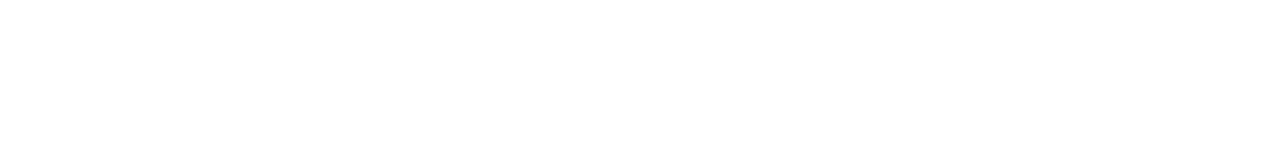
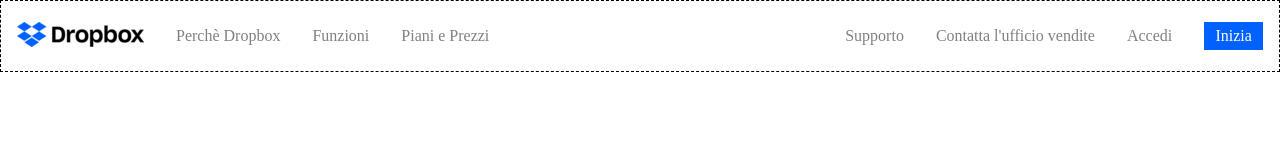
Before and after one commit to IulianBotnari/htmlcss-dropbox, a plain HTML site: page index.html in a window 1280 px wide. Drawn offline with Linux system fonts and the light colour scheme.

Commit message:
Add Header

```diff
--- a/style.css
+++ b/css/style.css
@@ -10,6 +10,9 @@ img{
     max-width: 100%;
 }
 
+a{
+    text-decoration: none;
+}
 
 
 /* #endregion common */
@@ -63,5 +66,39 @@ img{
     width: calc((100%/12) * 8) ;
 }
 
+.grey_text{
+    color: gray;
+}
 
 /* #endregion utility */
+
+/* #region header */
+
+header{
+    min-height: 70px;
+}
+
+.r_menu, .l_menu{
+    width: 50%;
+}
+
+.l_menu{
+    justify-content: flex-end;
+}
+
+header a{
+    margin: 1rem;
+}
+
+header>div{
+    align-items: center;
+}
+
+.btn_start{
+    background-color: var(--drop-blue);
+    padding: .3rem;
+    padding-left: .7rem;
+    padding-right: .7rem;
+    color: var(--drop-primary);
+
+}
--- a/index.html
+++ b/index.html
@@ -4,8 +4,27 @@
     <meta charset="UTF-8">
     <meta name="viewport" content="width=device-width, initial-scale=1.0">
     <title>Dropbox</title>
+    <link rel="stylesheet" href="./css/style.css">
 </head>
-<body>
+<body class="debug">
+    <header class="d_flex">
+        <div class="r_menu d_flex">
+            <a class="grey_text" href="www.google.it"><img src="./img/logo-small.png" alt="Logo"></a>
+            <a class="grey_text" href="www.google.it">Perchè Dropbox</a>
+            <a class="grey_text" href="www.google.it">Funzioni</a>
+            <a class="grey_text" href="www.google.it">Piani e Prezzi</a>
+        </div>
+
+        <div class="l_menu d_flex">
+            <a class="grey_text" href="www.google.it">Supporto</a>
+            <a class="grey_text" href="www.google.it">Contatta l'ufficio vendite</a>
+            <a class="grey_text" href="www.google.it">Accedi</a>
+            <a class="btn_start" href="www.google.it">Inizia</a>
+        </div>
+    </header>
+
+
+
 
 </body>
 </html>
```
